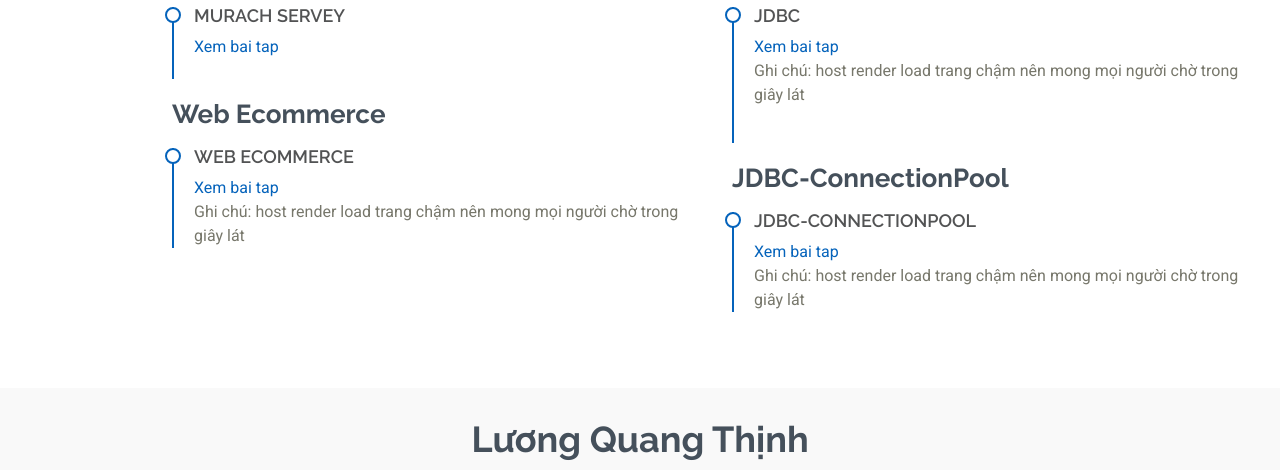
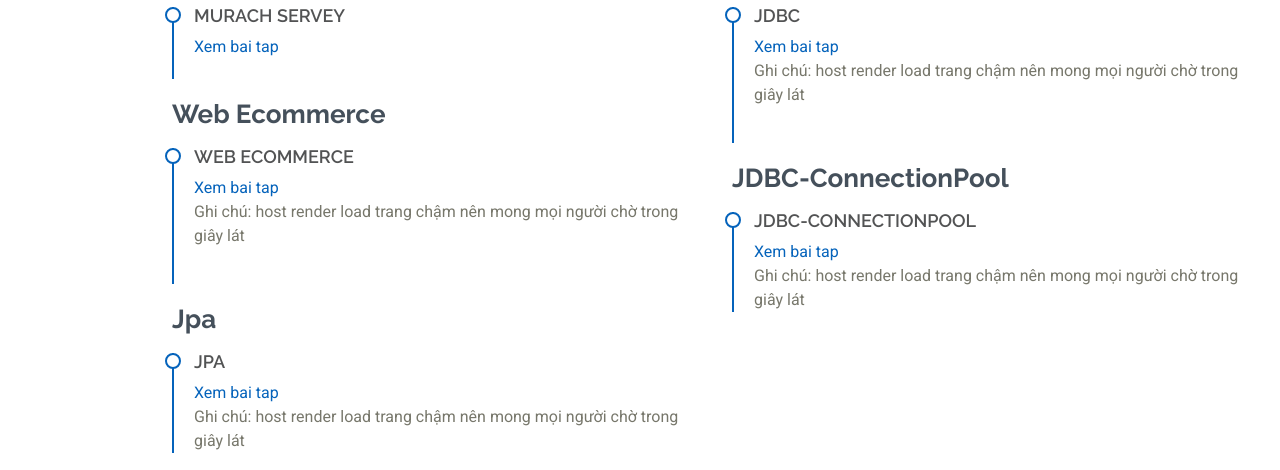
Before and after one commit to Tcrow06/tcrow, a plain HTML site: page index.html in a window 1280 px wide. Shown: the part 1667-2137 px from the top of the page. Drawn offline with Linux system fonts and the light colour scheme.

Commit message:
add web jpa

```diff
--- a/index.html
+++ b/index.html
@@ -164,6 +164,13 @@
               <p style="color: rgb(119, 119, 107);">Ghi chú: host render load trang chậm nên mong mọi người chờ trong giây lát</p>
             </div>
 
+            <h3 class="resume-title">Jpa</h3>
+            <div class="resume-item ">
+              <h4>Jpa</h4>
+              <a href="https://jpa-hibernate.onrender.com">Xem bai tap</a>
+              <p style="color: rgb(119, 119, 107);">Ghi chú: host render load trang chậm nên mong mọi người chờ trong giây lát</p>
+            </div>
+
           </div>
 
 
```
